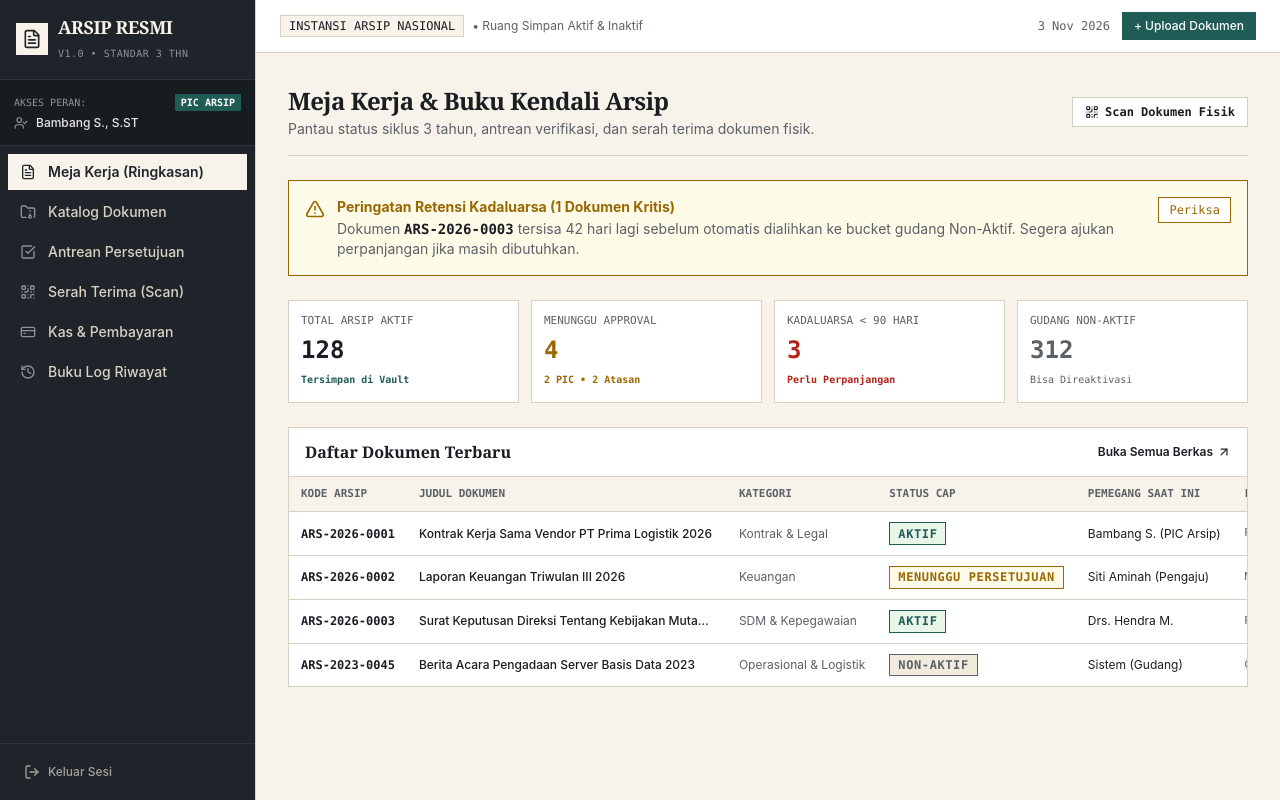
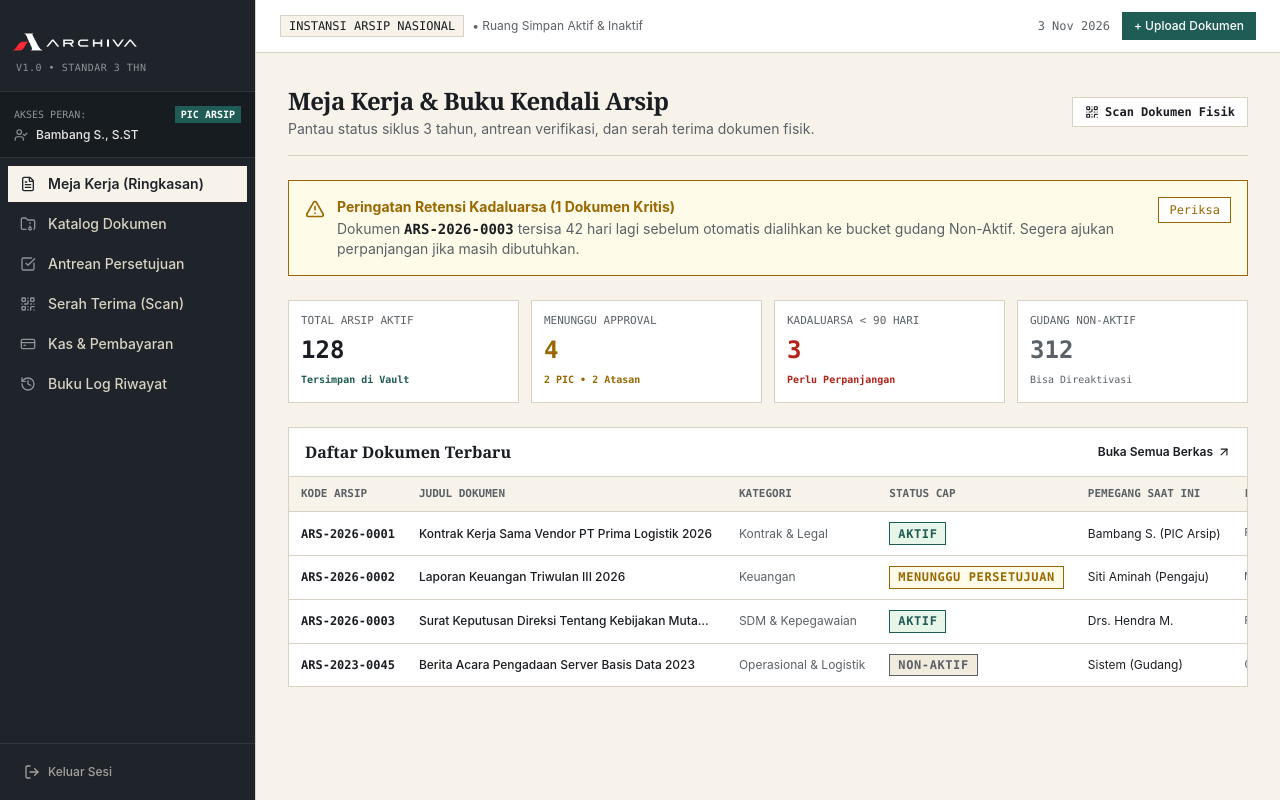
Before and after one commit to Hocaabinn/Archiva, a Next.js app: page /dashboard in a window 1280 px wide. Built offline with nearby package versions, Linux system fonts and the light colour scheme.

Commit message:
tampilan/sidebar: ganti ikon dan teks ARSIP RESMI dengan logo gabungan Archiva
Co-Authored-By: Claude Opus 5.5 <noreply@anthropic.com>

```diff
--- a/src/components/layout/app-layout.tsx
+++ b/src/components/layout/app-layout.tsx
@@ -1,6 +1,7 @@
 'use client'
 
 import Link from 'next/link'
+import Image from 'next/image'
 import { usePathname, useRouter } from 'next/navigation'
 import {
   FileText,
@@ -55,18 +56,18 @@ export function AppLayout({ children, currentRole = 'pic_arsip' }: AppLayoutProp
       <aside className="w-full md:w-64 bg-[#1E2429] text-[#F7F3EB] flex flex-col shrink-0 border-r border-[#D8D2C4]">
         {/* Brand Header */}
         <div className="p-4 border-b border-[#2D353C] flex items-center justify-between">
-          <div className="flex items-center gap-2.5">
-            <div className="p-1.5 bg-[#F7F3EB] text-[#1E2429]">
-              <FileText className="w-5 h-5" />
-            </div>
-            <div>
-              <span className="font-serif text-lg font-bold tracking-tight block leading-tight">
-                ARSIP RESMI
-              </span>
-              <span className="font-mono text-[10px] text-[#8C9399] tracking-wider uppercase">
-                v1.0 • Standar 3 Thn
-              </span>
-            </div>
+          <div className="flex flex-col gap-1">
+            <Image
+              src="/pic/Logo-gabungan1.png"
+              alt="Archiva"
+              width={865}
+              height={288}
+              priority
+              className="h-10 w-auto -ml-1.5"
+            />
+            <span className="font-mono text-[10px] text-[#8C9399] tracking-wider uppercase">
+              v1.0 • Standar 3 Thn
+            </span>
           </div>
         </div>
 
```
